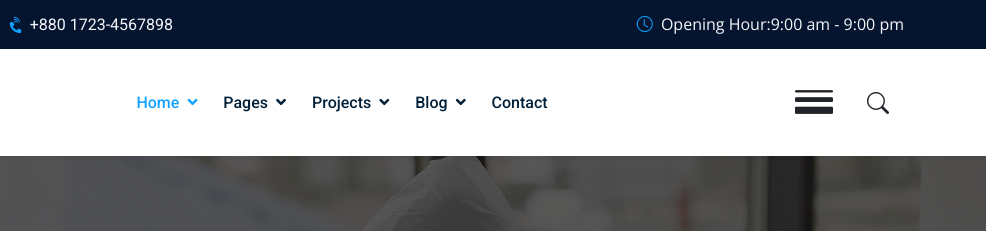
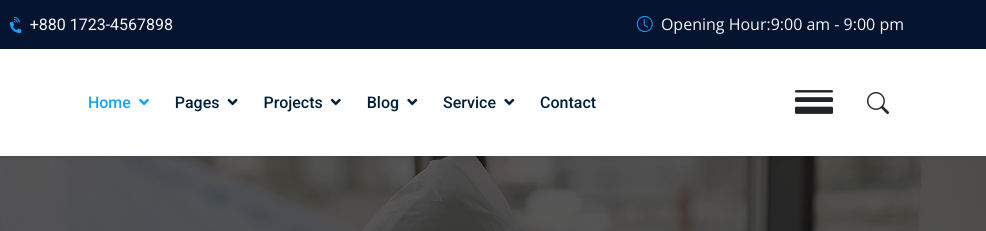
Before and after one commit to AriyanMasud194/Exam-3-Main-Assignment, a plain HTML site: page index.html in a window 1280 px wide. Shown: the top 231 px of the page, 294-1280 px from the left. Drawn offline with nearby package versions, Linux system fonts and the light colour scheme; files whose address does not match are found by name.

Commit message:
Update index.html

```diff
--- a/index.html
+++ b/index.html
@@ -107,7 +107,14 @@
                             </ul>
                         </li>
                         <li class="nav-item dropdown">
-                            <a class="nav-link dropdown-toggle" href="#" id="navbarDropdown" role="button" data-bs-toggle="dropdown" aria-expanded="false"> blog </a>
+                            <a class="nav-link dropdown-toggle" href="#" id="navbarDropdown" role="button" data-bs-toggle="dropdown" aria-expanded="false"> Blog </a>
+                            <ul class="dropdown-menu shadow-sm" aria-labelledby="navbarDropdown">
+                                <li><a class="dropdown-item" href="#">Blog</a></li>
+                                <li><a class="dropdown-item" href="#">Blog Details</a></li>
+                            </ul>
+                        </li>
+                        <li class="nav-item dropdown">
+                            <a class="nav-link dropdown-toggle" href="#" id="navbarDropdown" role="button" data-bs-toggle="dropdown" aria-expanded="false">Service</a>
                             <ul class="dropdown-menu shadow-sm" aria-labelledby="navbarDropdown">
                                 <li><a class="dropdown-item" href="#">services</a></li>
                                 <li><a class="dropdown-item" href="#">services details</a></li>
```
